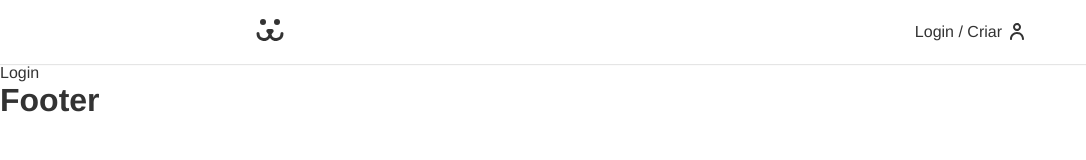
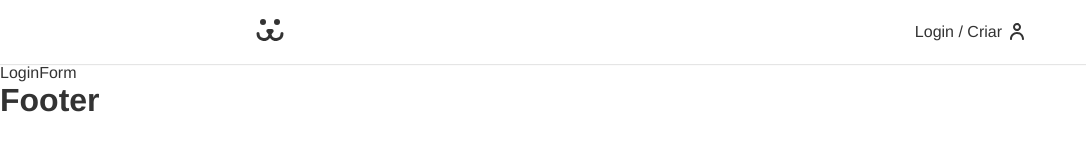
Before and after one commit to AlvesPHGA/social-dogs, a React (Vite) app: page /login in a window 1280 px wide. Shown: the top 160 px of the page, without its empty margins (0-1086 px from the left). Built offline with nearby package versions, Linux system fonts and the light colour scheme.

Commit message:
created docs and routers to login create, form, lost pass and reset

```diff
--- a/src/Pages/Login/Login.jsx
+++ b/src/Pages/Login/Login.jsx
@@ -1,7 +1,22 @@
 import React from 'react';
+import { Route } from 'react-router';
+import { Routes } from 'react-router-dom';
+import LoginCreate from './LoginCreate/LoginCreate';
+import LoginForm from './LoginForm/LoginForm';
+import LoginLost from './LoginLost/LoginLost';
+import LoginReset from './LoginReset/LoginReset';
 
 const Login = () => {
-   return <div>Login</div>;
+   return (
+      <>
+         <Routes>
+            <Route path="/" element={<LoginForm />} />
+            <Route path="create" element={<LoginCreate />} />
+            <Route path="passwordlost" element={<LoginLost />} />
+            <Route past="reset" element={<LoginReset />} />
+         </Routes>
+      </>
+   );
 };
 
 export default Login;
--- /dev/null
+++ b/src/Pages/Login/LoginCreate/LoginCreate.jsx
@@ -0,0 +1,7 @@
+import React from 'react';
+
+const LoginCreate = () => {
+   return <div>LoginCreate</div>;
+};
+
+export default LoginCreate;
--- /dev/null
+++ b/src/Pages/Login/LoginForm/LoginForm.jsx
@@ -0,0 +1,7 @@
+import React from 'react';
+
+const LoginForm = () => {
+   return <div>LoginForm</div>;
+};
+
+export default LoginForm;
--- /dev/null
+++ b/src/Pages/Login/LoginLost/LoginLost.jsx
@@ -0,0 +1,7 @@
+import React from 'react';
+
+const LoginLost = () => {
+   return <div>LoginLost</div>;
+};
+
+export default LoginLost;
--- /dev/null
+++ b/src/Pages/Login/LoginReset/LoginReset.jsx
@@ -0,0 +1,7 @@
+import React from 'react';
+
+const LoginReset = () => {
+   return <div>LoginReset</div>;
+};
+
+export default LoginReset;
```
